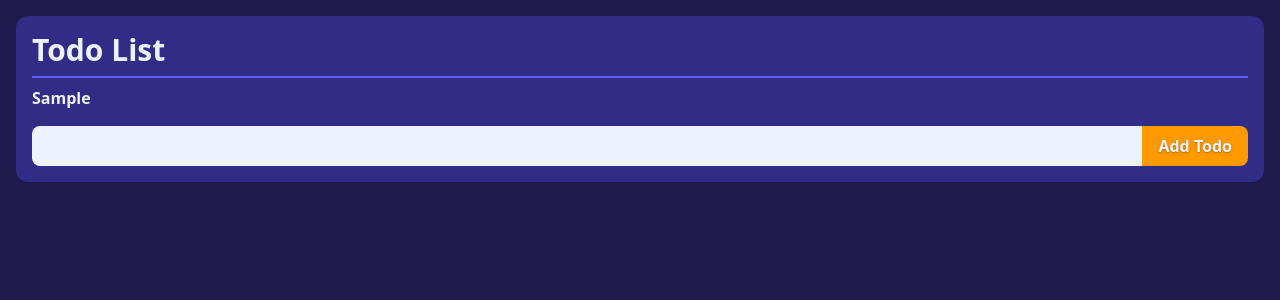
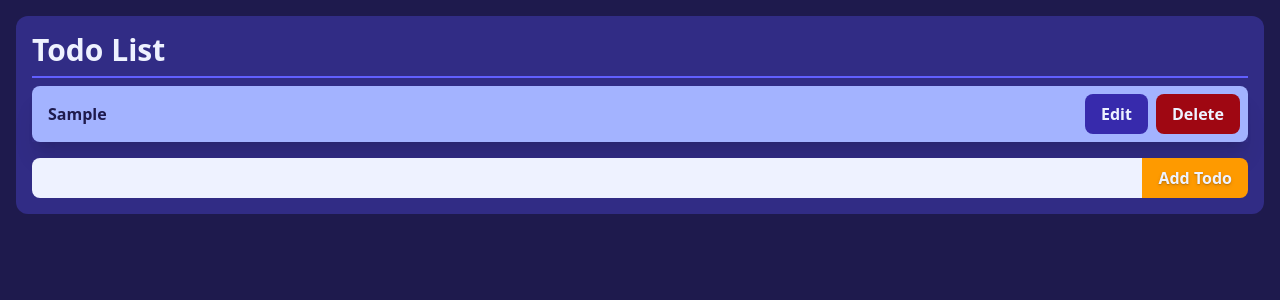
Before and after one commit to SmackSmash/context, a React (Vite) app: page / in a window 1280 px wide. Both pictures are taken after typing "Sample" into the empty fields and a click on the button "Add Todo". Shown: the top 300 px of the page. Built offline with nearby package versions, Linux system fonts and the light colour scheme.

Commit message:
Fleshed out todo items

```diff
--- a/src/components/ShowTodo.tsx
+++ b/src/components/ShowTodo.tsx
@@ -1,7 +1,18 @@
 import type { FC } from 'react';
+import type { Todo } from '../types';
 
-const ShowTodo: FC = () => {
-  return <div>Show Todo</div>;
+const ShowTodo: FC<{ todo: Todo }> = ({ todo }) => {
+  return (
+    <div className='flex items-center rounded-lg bg-indigo-300 py-2 pr-2 pl-4 text-indigo-950'>
+      <p>{todo.todo}</p>
+      <button className='ml-auto cursor-pointer rounded-lg bg-indigo-800 px-4 py-2 text-indigo-50'>
+        Edit
+      </button>
+      <button className='ml-2 cursor-pointer rounded-lg bg-red-800 px-4 py-2 text-indigo-50'>
+        Delete
+      </button>
+    </div>
+  );
 };
 
 export default ShowTodo;
--- a/src/components/TodoList.tsx
+++ b/src/components/TodoList.tsx
@@ -1,11 +1,12 @@
 import type { FC } from 'react';
 import type { Todo } from '../types';
+import ShowTodo from './ShowTodo';
 
 const TodoList: FC<{ todos: Todo[] }> = ({ todos }) => {
   return (
-    <div>
+    <div className='flex flex-col gap-2 shadow-xl'>
       {todos.map(({ id, todo }) => (
-        <div key={id}>{todo}</div>
+        <ShowTodo key={id} todo={{ id, todo }} />
       ))}
     </div>
   );
```
